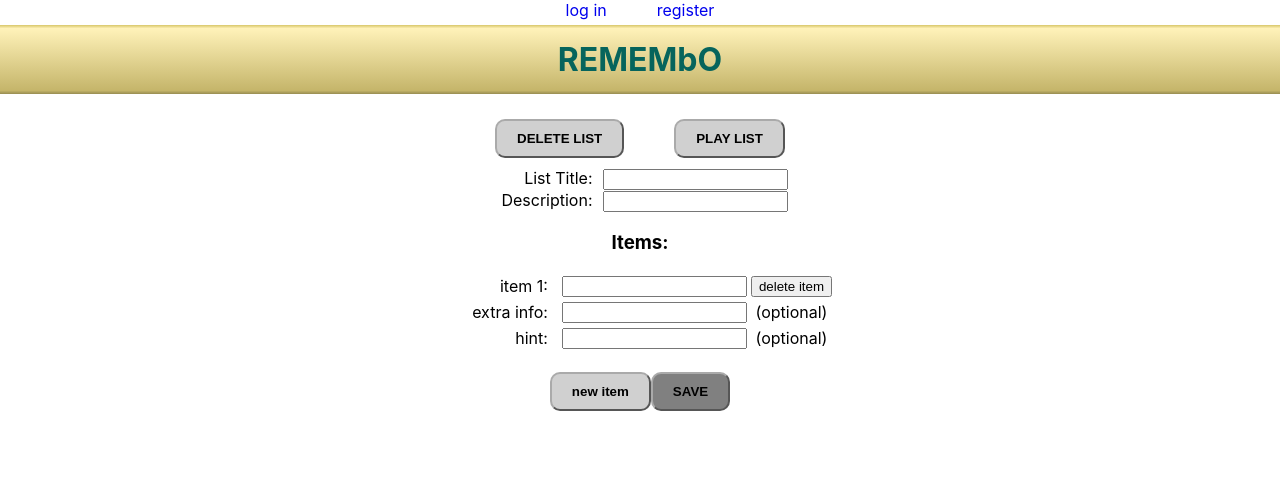
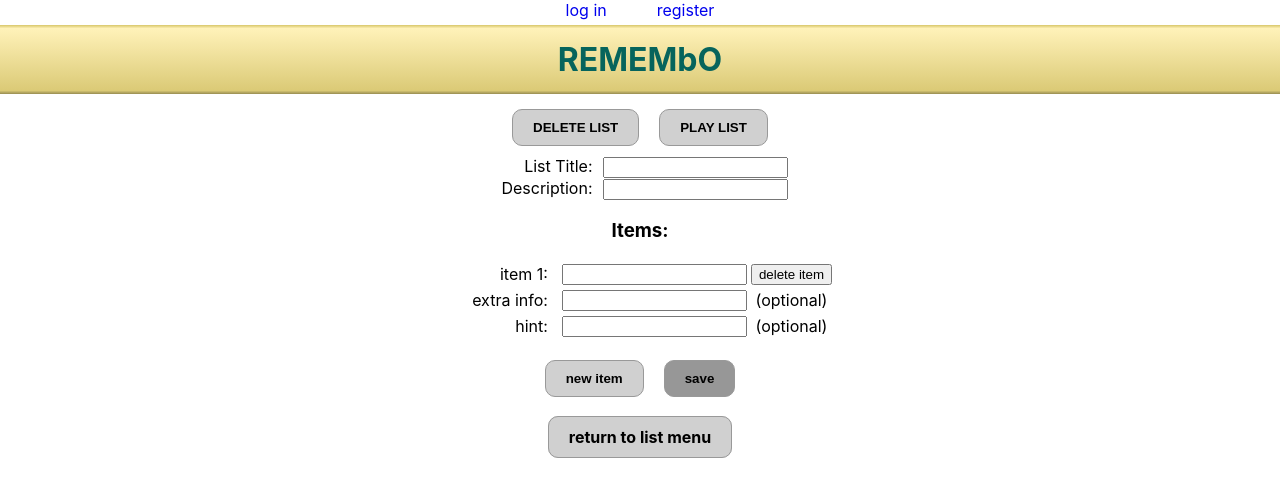
Before and after one commit to stevenmalley/remembo, a React (Create React App) app in the folder client/: page /buildQuiz in a window 1280 px wide. Shown: the top 496 px of the page. Built offline with nearby package versions, Linux system fonts and the light colour scheme.

Commit message:
added return buttons and updated styles

```diff
--- a/client/src/App.css
+++ b/client/src/App.css
@@ -7,7 +7,7 @@ a {
 }
 
 #rememboHeader {
-  background: linear-gradient(#d7c669, #fff2b9 5%, #c5b56a 95%, #978c51);
+  background: linear-gradient(#d7c669, #fff2b9 5%, #dbca76 95%, #978c51);
   color: rgb(6, 100, 92);
   text-decoration: none;
   padding: 15px 0;
@@ -28,11 +28,11 @@ a {
   padding: 10px 20px;
   border-radius: 10px;
   background: #d0d0d0;
-  border-width: 1;
-  border-color: #aaa
+  border: 1px solid #999;
+  margin: 0 10px 10px;
+  cursor: pointer;
 }
 
 .rememboButton:hover:not(:disabled) {
-  color: gold;
-  background: #666;
+  background: #c0c0c0;
 }
--- a/client/src/features/About.js
+++ b/client/src/features/About.js
@@ -10,7 +10,7 @@ export default function About() {
       <p>&nbsp;</p>
       <p>You can create lists without logging in, but they will only be saved on your device. Creating an account and logging in will save your lists securely, so you can retrieve them from any device in the future.</p>
       <p>&nbsp;</p>
-      <Link to="/" className="aboutLink">RETURN</Link>
+      <Link to="/" className="aboutLink rememboButton">return</Link>
     </div>
   );
 }
--- a/client/src/features/Quiz.css
+++ b/client/src/features/Quiz.css
@@ -8,8 +8,13 @@
   font-weight: normal;
 }
 
-.quizTopButton {
+.rememboButton.quizTopButton {
   margin: 10px 25px;
+  background-color: #ffd1d1;
+  cursor: pointer;
+}
+.rememboButton:hover.quizTopButton:hover {
+  background-color: #ffc4c4;
 }
 
 .factWrapper {
@@ -64,9 +69,9 @@
   border-bottom-left-radius: 10px; */
 }
 
-.hintButton:hover, .allHintButton:hover, .allFactButton:hover, .resetButton:hover {
-  background: rgb(255, 255, 144);
-}
+
+
+/* QUIZ BUTTONS */
 
 .quizButton {
   margin: 0 10px 10px;
@@ -75,16 +80,21 @@
   font-weight: bold;
   cursor: pointer;
   border-radius: 10px;
+  background: #e9e77e;
 }
 
-.irrelevantButton {
+.hintButton:hover, .quizButton:hover {
+  background: rgb(255, 255, 144);
+}
+
+.irrelevantButton, .irrelevantButton:hover, .irrelevantButton:active {
   background: #999;
 }
 
-.allHintButton, .allFactButton, .resetButton {
-  background: #e9e77e;
+.hintButton:active, .quizButton:active {
+  background: white;
 }
 
-.hintButton:active, .allHintButton:active, .allFactButton:active, .resetButton:active {
-  background: white;
+.returnFooter {
+  margin: 20px 0 0;
 }
--- a/client/src/features/Quiz.js
+++ b/client/src/features/Quiz.js
@@ -1,5 +1,5 @@
 import { useState, useEffect } from 'react';
-import { useParams, useNavigate } from 'react-router-dom';
+import { useParams, useNavigate, Link } from 'react-router-dom';
 import { useSelector, useDispatch } from 'react-redux';
 import { selectLocalQuizzes } from '../store/localQuizzes';
 import { publishQuiz, unpublishQuiz } from '../store/privateQuizzes';
@@ -75,7 +75,8 @@ function Quiz () {
       <h3>{quiz.data.name}</h3>
       <h4>{quiz.data.description}</h4>
       <h4 className="authorHeading">list author: {quiz.data.owner}</h4>
-      {(localID !== undefined || (auth.login && (quiz.data.owner === auth.username) && !quiz.data.public)) ? <button onClick={editQuiz} className="rememboButton quizTopButton">EDIT LIST</button> : null}
+      {(localID !== undefined || (auth.login && (quiz.data.owner === auth.username) && !quiz.data.public)) ?
+        <button onClick={editQuiz} className="rememboButton quizTopButton">edit list</button> : null}
       {(auth.login && (quiz.data.owner === auth.username)) ?
         (quiz.data.public ? <button onClick={unpublishThisQuiz} className="rememboButton quizTopButton">MAKE LIST PRIVATE</button> : <button onClick={publishThisQuiz} className="rememboButton quizTopButton">MAKE LIST PUBLIC</button>)
         : null}
@@ -89,11 +90,16 @@ function Quiz () {
           {!fact.revealed && fact.hint && !fact.hintDisplayed ? <button className="hintButton" onClick={hintClickHandler(i)}>hint</button> : null }
         </div>
       ))}
+
       <button className={quiz.facts.some(fact => !fact.revealed && fact.hint && !fact.hintDisplayed) ? "allHintButton quizButton" : "irrelevantButton quizButton"}
         onClick={showAllHints}>show all hints</button>
       <button className={quiz.facts.some(fact => !fact.revealed) ? "allFactButton quizButton" : "irrelevantButton quizButton"}
         onClick={revealAllFacts}>reveal all items</button>
       <button className="resetButton quizButton" onClick={resetFacts}>reset list</button>
+
+      <div className="returnFooter">
+        <Link to="/" className="rememboButton">return to list menu</Link>
+      </div>
     </div>
   );
 }
--- a/client/src/features/QuizBuilder.css
+++ b/client/src/features/QuizBuilder.css
@@ -16,3 +16,18 @@
 .buildQuizTopButton {
   margin: 10px 25px;
 }
+
+
+.conditionalButton:disabled {
+  background: rgb(151, 151, 151);
+  color: black;
+  cursor: not-allowed;
+}
+
+.rememboButton.saveButton:not(:disabled) {
+  background: red;
+  color: white;
+}
+.rememboButton:hover.saveButton:not(:disabled):hover {
+  background: rgb(202, 0, 0)
+}
--- a/client/src/features/QuizBuilder.js
+++ b/client/src/features/QuizBuilder.js
@@ -1,5 +1,5 @@
 import { useState, useEffect } from 'react';
-import { useParams, useNavigate } from 'react-router-dom';
+import { useParams, useNavigate, Link } from 'react-router-dom';
 import { useDispatch, useSelector } from 'react-redux';
 import { addLocalQuiz, modifyLocalQuiz, deleteLocalQuiz, selectLocalQuizzes } from '../store/localQuizzes';
 import { addPrivateQuiz, modifyPrivateQuiz, deletePrivateQuiz } from '../store/privateQuizzes';
@@ -117,9 +117,12 @@ function QuizBuilder() {
   }
 
   return (
+    <div>
       <form onSubmit={handleSubmit}>
-      <button onClick={deleteThisQuiz} className="rememboButton buildQuizTopButton" type="button">DELETE LIST</button>
-      <button onClick={playThisQuiz} disabled={changed} style={{background:changed ? "grey" : ""}} className="rememboButton buildQuizTopButton" type="button">PLAY LIST</button>
+        <button onClick={() => window.confirm("Are you sure you want to delete this list?")? deleteThisQuiz() : null} className="rememboButton buildQuizTopButton"
+          type="button">DELETE LIST</button>
+        <button onClick={playThisQuiz} disabled={changed} className="rememboButton buildQuizTopButton conditionalButton"
+          type="button">PLAY LIST</button>
         <br />
         <label htmlFor="quizBuilderTitle" className="mainLabel">List Title:</label>
         <input type="text" id="quizBuilderTitle" onChange={changeHandler} value={quiz.data.name} required />
@@ -131,8 +134,13 @@ function QuizBuilder() {
           {quiz.facts.map((item,i) => <QuizBuilderItem key={"quizBuilderItem"+i} id={i} item={item} changeHandler={changeHandler} deleteItem={deleteItem} />)}
         </div>
         <button onClick={newFactInput} type="button" className="rememboButton">new item</button>
-      <button type="submit" className="rememboButton" style={{background:changed ? "red" : "grey"}} disabled={!changed}>SAVE</button>
+        <button type="submit" className="rememboButton conditionalButton saveButton" disabled={!changed}>save</button>
       </form>
+
+      <div className="returnFooter">
+        <Link to="/" className="rememboButton">return to list menu</Link>
+      </div>
+  </div>
   );
 }
 
--- a/client/src/features/Quizzes.css
+++ b/client/src/features/Quizzes.css
@@ -27,6 +27,10 @@
   max-width: 300px;
 }
 
-.quizLink:hover, .newQuizLink:hover {
+.newQuizLink:hover {
+  background-color: #fff2b9;
+}
+
+.quizLink:hover {
   background: linear-gradient(#d7c669, #ffea8e 5%, #cbb340 95%, #978c51);
 }
--- a/client/src/features/Quizzes.js
+++ b/client/src/features/Quizzes.js
@@ -24,7 +24,7 @@ function Quizzes() {
 
   return (
     <div>
-      <Link to="about/" className="rememboButton">ABOUT</Link>
+      <Link to="about/" className="rememboButton">about</Link>
       <div id="publicLists">
         <h2 className="quizzesHeader">Public Lists</h2>
         {publicQuizzes.map(quiz => (
```
Also changed, not shown: 11 other files (tests, documents, lock files or other folders). Lines whose indentation alone changed are shown as unchanged.
